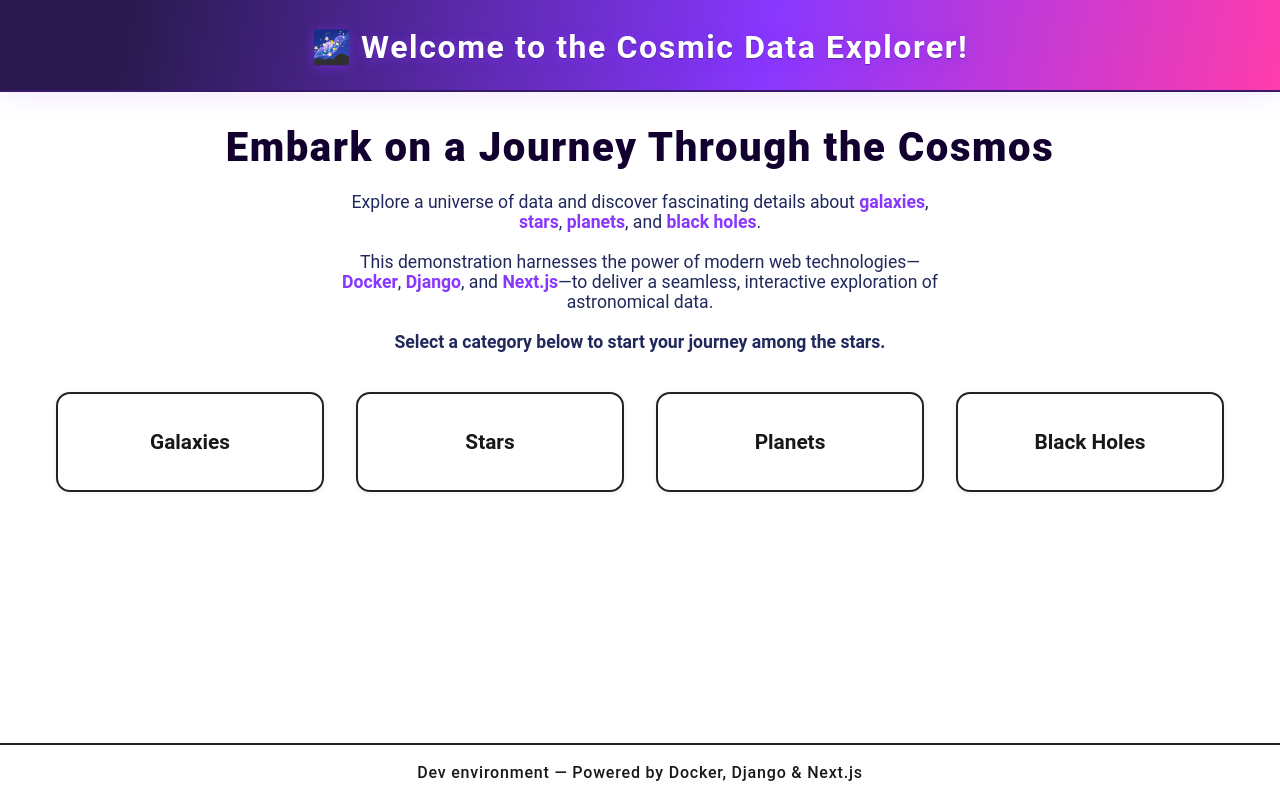
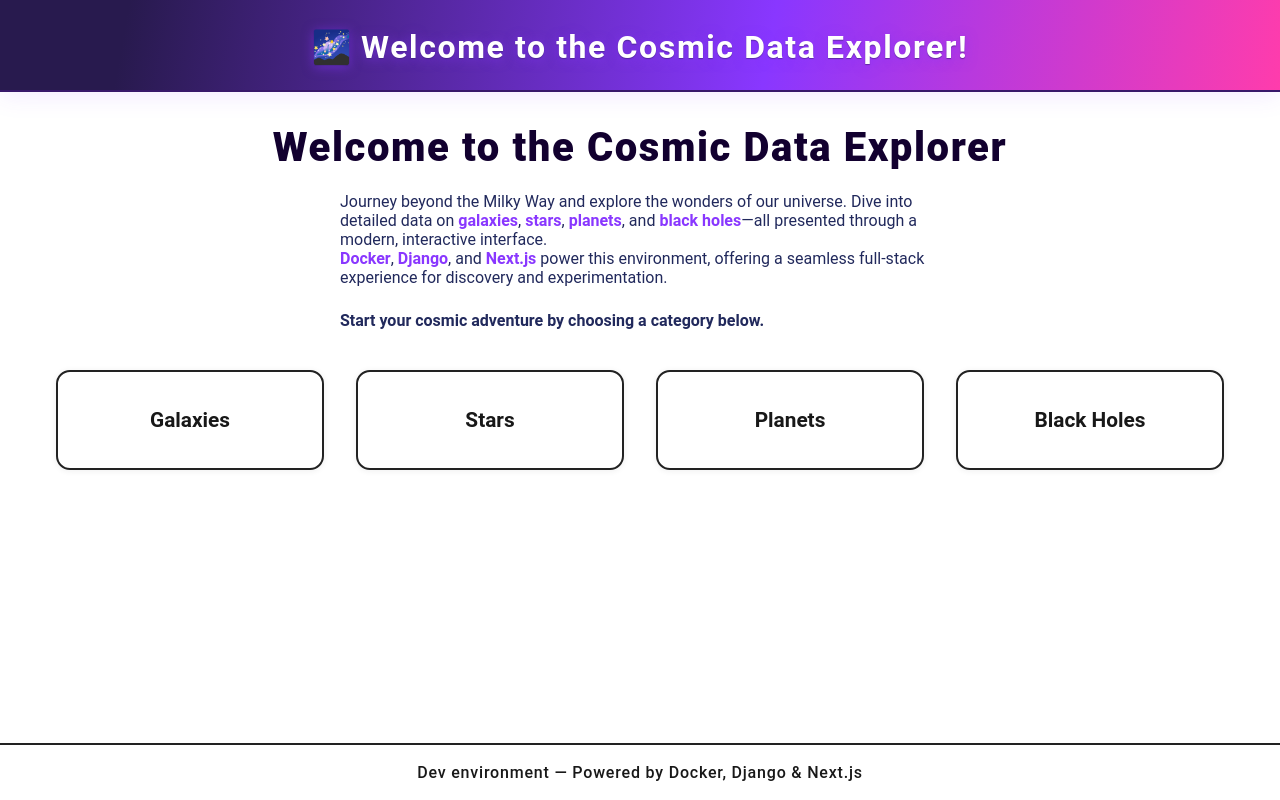
Before and after one commit to johnnyblaze993/galaxyApp, a Next.js app in the folder frontend/: page / in a window 1280 px wide. Built offline with nearby package versions, Linux system fonts and the light colour scheme.

Commit message:
Update HomePage content and enhance button styles; improve text presentation and add animations for better user engagement

```diff
--- a/frontend/src/app/page.tsx
+++ b/frontend/src/app/page.tsx
@@ -5,27 +5,28 @@ import "@/styles/global.css";
 export default function HomePage() {
 	return (
 		<section>
-			<h1 className="heading">Embark on a Journey Through the Cosmos</h1>
+			<h1 className="heading">Welcome to the Cosmic Data Explorer</h1>
 
-			<p className="description-block">
-				Explore a universe of data and discover fascinating details about
-				<span className="highlight"> galaxies</span>,
-				<span className="highlight"> stars</span>,
-				<span className="highlight"> planets</span>, and
-				<span className="highlight"> black holes</span>.
-				<br />
-				<br />
-				This demonstration harnesses the power of modern web technologies—
-				<span className="highlight"> Docker</span>,
-				<span className="highlight"> Django</span>, and
-				<span className="highlight"> Next.js</span>—to deliver a seamless,
-				interactive exploration of astronomical data.
-				<br />
-				<br />
-				<strong>
-					Select a category below to start your journey among the stars.
-				</strong>
-			</p>
+			<div className="description-block">
+				<p>
+					Journey beyond the Milky Way and explore the wonders of our universe.
+					Dive into detailed data on <span className="highlight">galaxies</span>
+					,<span className="highlight"> stars</span>,
+					<span className="highlight"> planets</span>, and
+					<span className="highlight"> black holes</span>—all presented through
+					a modern, interactive interface.
+				</p>
+				<p>
+					<span className="highlight">Docker</span>,{" "}
+					<span className="highlight">Django</span>, and
+					<span className="highlight"> Next.js</span> power this environment,
+					offering a seamless full-stack experience for discovery and
+					experimentation.
+				</p>
+				<p style={{ marginTop: "1.5rem", fontWeight: 700 }}>
+					Start your cosmic adventure by choosing a category below.
+				</p>
+			</div>
 
 			<div className="grid">
 				<a href="/galaxies" className="link">
--- a/frontend/src/styles/components.css
+++ b/frontend/src/styles/components.css
@@ -56,8 +56,8 @@
     border-radius: 16px;
     max-width: 600px;
     margin: 0 auto 2.5rem auto;
-    font-size: 1.1rem;
-    text-align: center;
+    font-size: 1rem;
+    /* text-align: center; */
 }
 
 /* Highlighted words for hierarchy */
@@ -108,7 +108,12 @@
     border-radius: var(--radius);
     font-weight: 600;
     text-decoration: none;
-    transition: background 0.18s, color 0.13s, transform 0.13s, border-color 0.14s;
+    transition:
+        background-position 0.7s cubic-bezier(0.5, 0, 0.2, 1),
+        background 0.18s,
+        color 0.16s,
+        border-color 0.15s,
+        box-shadow 0.14s;
     box-shadow: 0 1px 6px rgba(24, 24, 24, 0.07);
     display: flex;
     align-items: center;
@@ -132,23 +137,54 @@
     cursor: pointer;
     text-align: center;
     text-decoration: none;
-    transition: background 0.14s, color 0.11s, border-color 0.13s, transform 0.13s;
+    transition:
+        background-position 0.7s cubic-bezier(0.5, 0, 0.2, 1),
+        background 0.18s,
+        color 0.16s,
+        border-color 0.15s,
+        box-shadow 0.14s;
+
     width: 300px;
     margin-left: auto;
     margin-right: auto;
 }
 
 /* === Galaxy Hover for Buttons/Links === */
+
 .link:hover,
 .link:focus,
 .btn-back:hover,
 .btn-back:focus {
-    background: linear-gradient(100deg, #2d1b4d 10%, #8937FF 60%, #FF3CAC 100%);
+    background: linear-gradient(100deg,
+            #2d1b4d 0%,
+            #8937ff 35%,
+            #ff3cac 55%,
+            #89f7fe 70%,
+            #2d1b4d 100%);
+    background-size: 300% 300%;
+    /* background-position: 100% 50%; */
     color: #fff !important;
     border-color: #8937FF;
     box-shadow: 0 4px 28px 0 rgba(137, 55, 255, 0.15), 0 1px 2px #38186a22;
-    transform: translateY(-2px) scale(1.04);
+    animation: galaxy-move 6s linear infinite;
     text-decoration: none;
     outline: none;
-    transition: background 0.16s, color 0.13s, box-shadow 0.14s, border-color 0.15s;
+    transition:
+        background-position 0.7s cubic-bezier(0.5, 0, 0.2, 1),
+        background 0.18s,
+        color 0.16s,
+        border-color 0.15s,
+        box-shadow 0.14s;
 }
+
+/* keyframes */
+
+@keyframes galaxy-move {
+    0% {
+        background-position: 0% 50%;
+    }
+
+    100% {
+        background-position: 100% 50%;
+    }
+}
```
